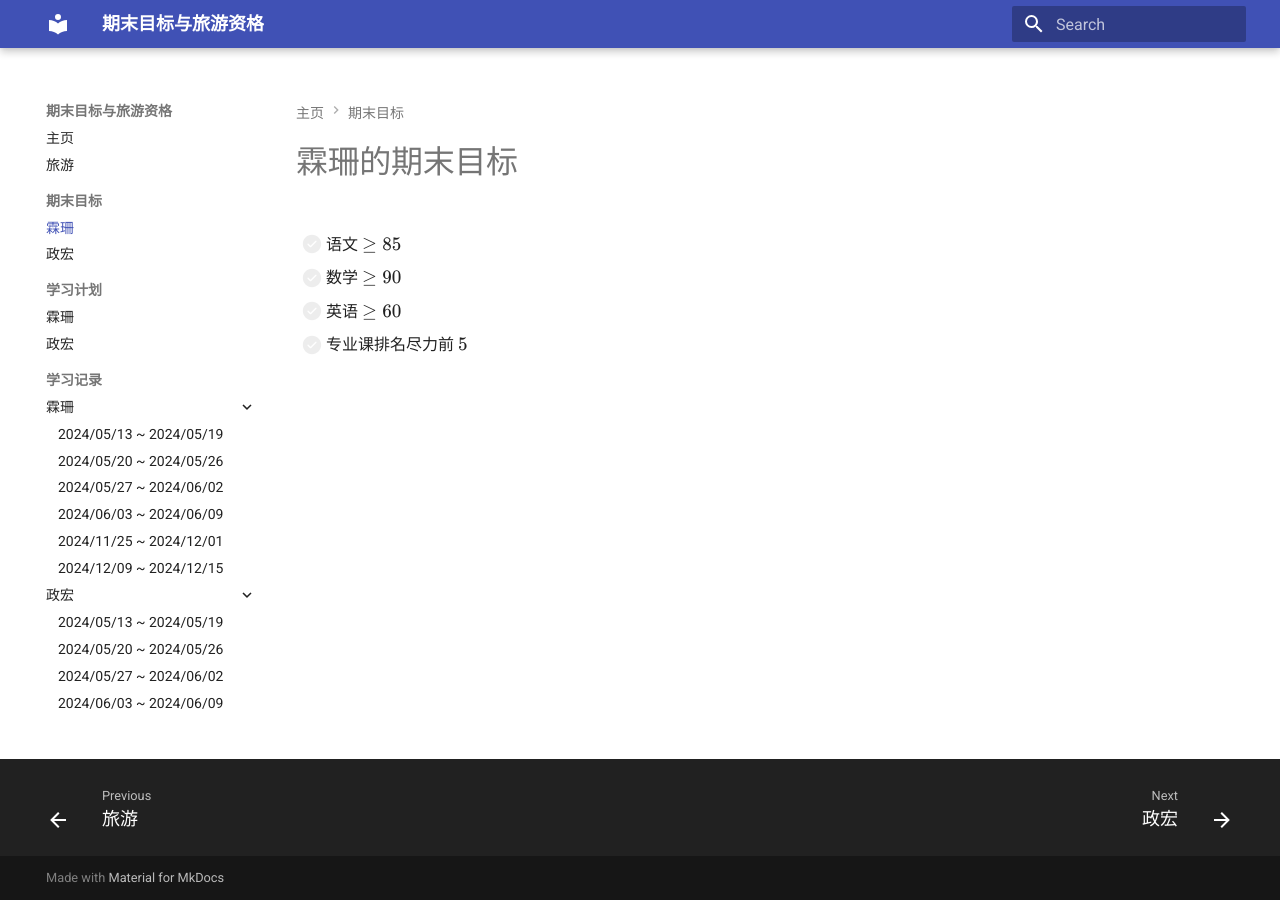
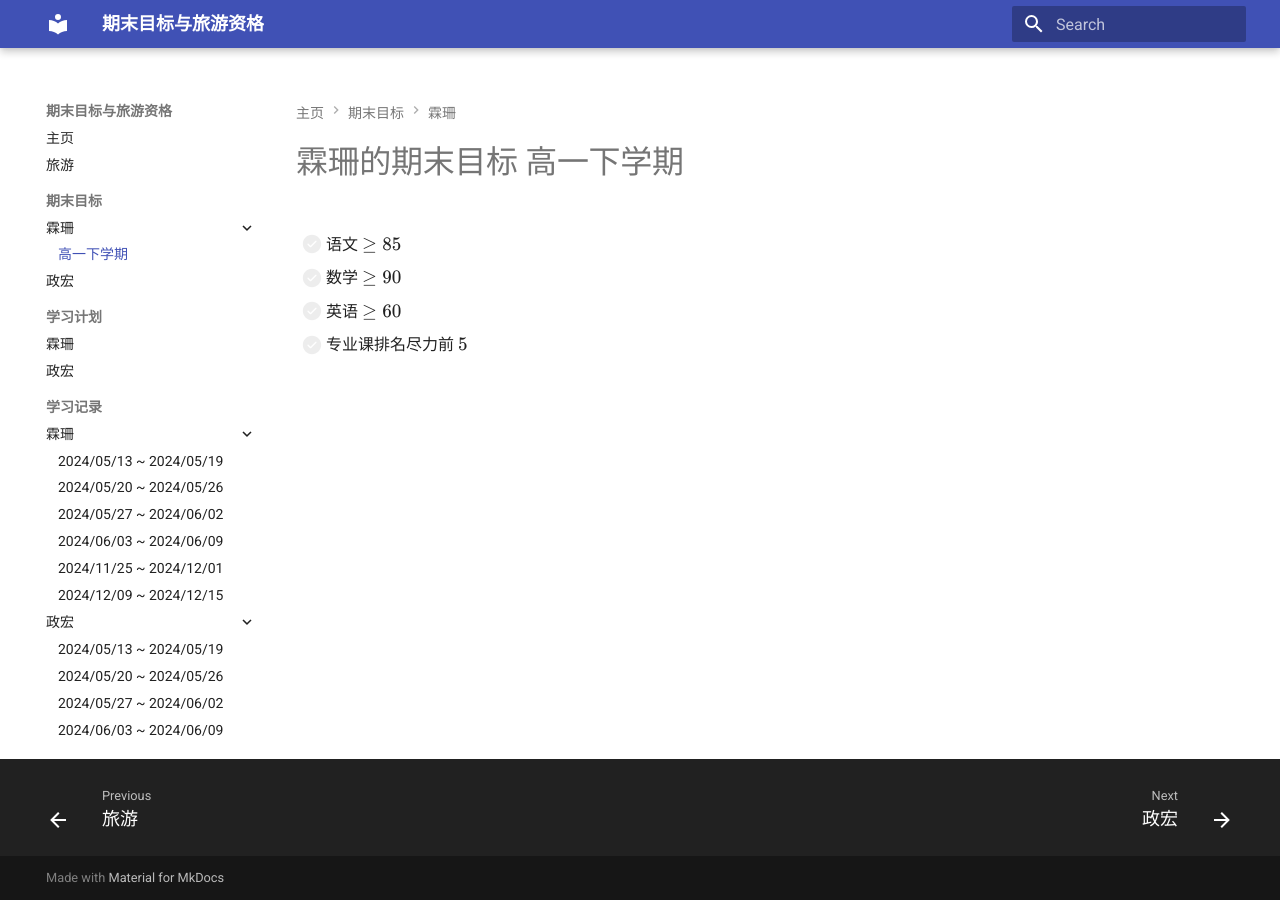
Before and after one commit to Flash-LHR/goal_and_vocation, an MkDocs documentation site: the page built from docs/study_goal/ls/grade10_s2.md, in a window 1280 px wide. Built offline with MkDocs 1.6.1 and Material for MkDocs 9.7.7, drawn with Linux system fonts in a browser that asks for light colours.

Commit message:
chore: divide study goal by semester

```diff
--- a/docs/study_goal/ls.md
+++ b/docs/study_goal/ls/grade10_s2.md
@@ -1,4 +1,4 @@
-# 霖珊的期末目标
+# 霖珊的期末目标 高一下学期
 
 - [ ] 语文 $\geq 85$
 
--- a/mkdocs.yml
+++ b/mkdocs.yml
@@ -5,7 +5,8 @@ nav:
   - 主页: index.md
   - 旅游: vocation.md
   - 期末目标:
-    - 霖珊: study_goal/ls.md
+    - 霖珊:
+      - 高一下学期: study_goal/ls/grade10_s2.md
     - 政宏: study_goal/zh.md
   - 学习计划:
     - 霖珊: study_plan/ls.md
```
